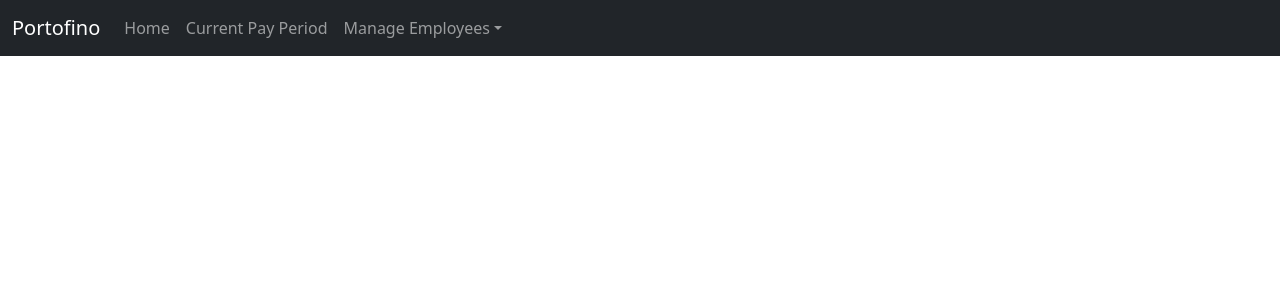
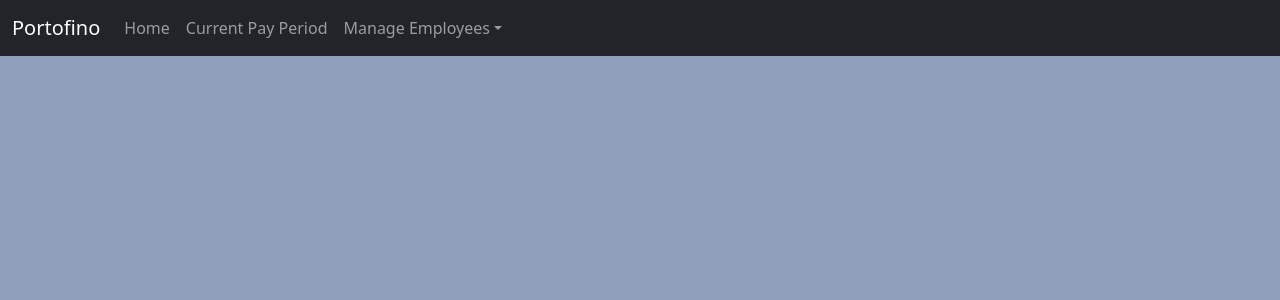
Before and after one commit to jblawrence12/TipShip, a React (Create React App) app in the folder frontend/: page / in a window 1280 px wide. Shown: the top 300 px of the page. Built offline with nearby package versions, Linux system fonts and the light colour scheme; no server answers.

Commit message:
new empty classes added

```diff
--- a/frontend/package.json
+++ b/frontend/package.json
@@ -3,6 +3,7 @@
   "version": "0.1.0",
   "private": true,
   "dependencies": {
+    "@react-aria/ssr": "^3.9.4",
     "@testing-library/jest-dom": "^5.17.0",
     "@testing-library/react": "^13.4.0",
     "@testing-library/user-event": "^13.5.0",
--- a/frontend/src/App.css
+++ b/frontend/src/App.css
@@ -1,12 +1,5 @@
 html{
   width: 100%;
   height: 100vh;
-  background-color: rgb(255, 255, 255);
+  background-color: rgb(144, 159, 186);
 }
-
-.NavBar{
-  position:relative;
-  top: auto;
-  width: 100%;
-  background-color: rgb(0, 0, 36);
-}
--- a/frontend/src/App.js
+++ b/frontend/src/App.js
@@ -4,6 +4,7 @@ import SetNav from './components/SetNav';
 import AddEmployee from './components/AddEmployee';
 import RemoveEmployee from './components/RemoveEmployee';
 import ViewEmployees from './components/ViewEmployees'
+import './App.css';
 
 
 function App() {
--- a/frontend/src/components/AddEmployee.js
+++ b/frontend/src/components/AddEmployee.js
@@ -17,7 +17,6 @@ function AddEmployee({ show, handleClose }) {
             <Form.Control
               type="text"
               placeholder="First Name"
-
               autoFocus
             />
           </Form.Group>
--- a/frontend/src/components/SetNav.js
+++ b/frontend/src/components/SetNav.js
@@ -4,6 +4,7 @@ import { Link } from 'react-router-dom';
 import AddEmployee from './AddEmployee';  // Import the AddEmployee component
 import RemoveEmployee from './RemoveEmployee';  // Ensure this component is imported if it's being used
 import ViewEmployees from './ViewEmployees';
+
 
 function SetNav() {
   const [showAddEmployeeModal, setShowAddEmployeeModal] = useState(false);
```
Also changed, not shown: frontend/src/components/Deposits.js (added), frontend/src/components/SetTipOut.js (added), 1 other file (tests, documents, lock files or other folders).
